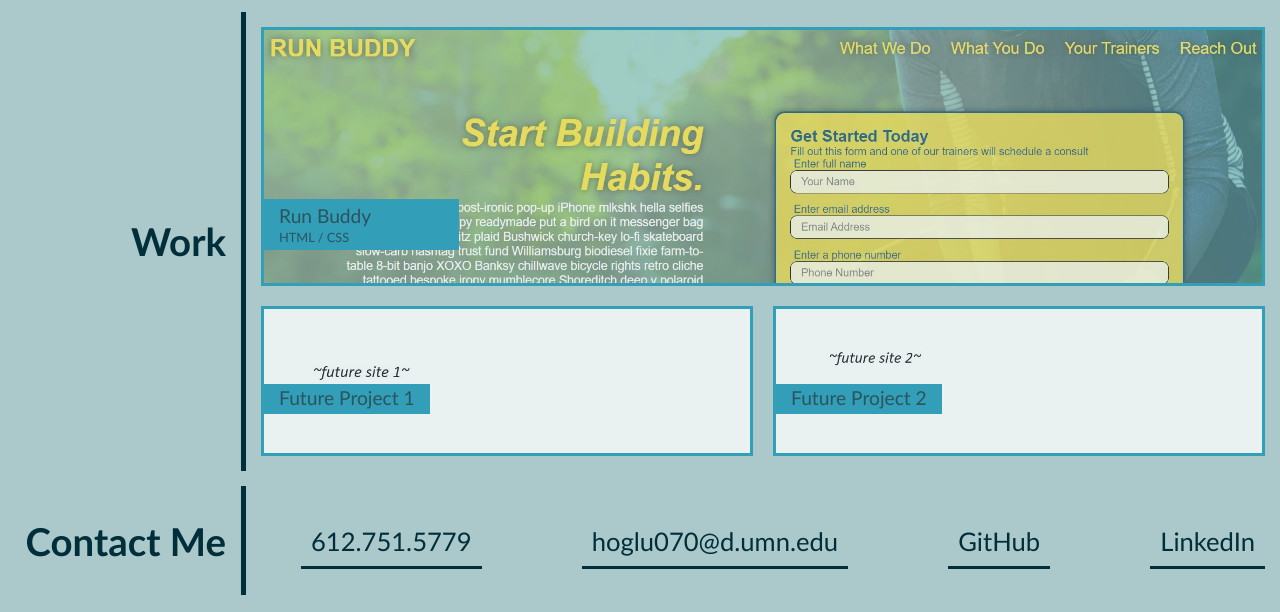
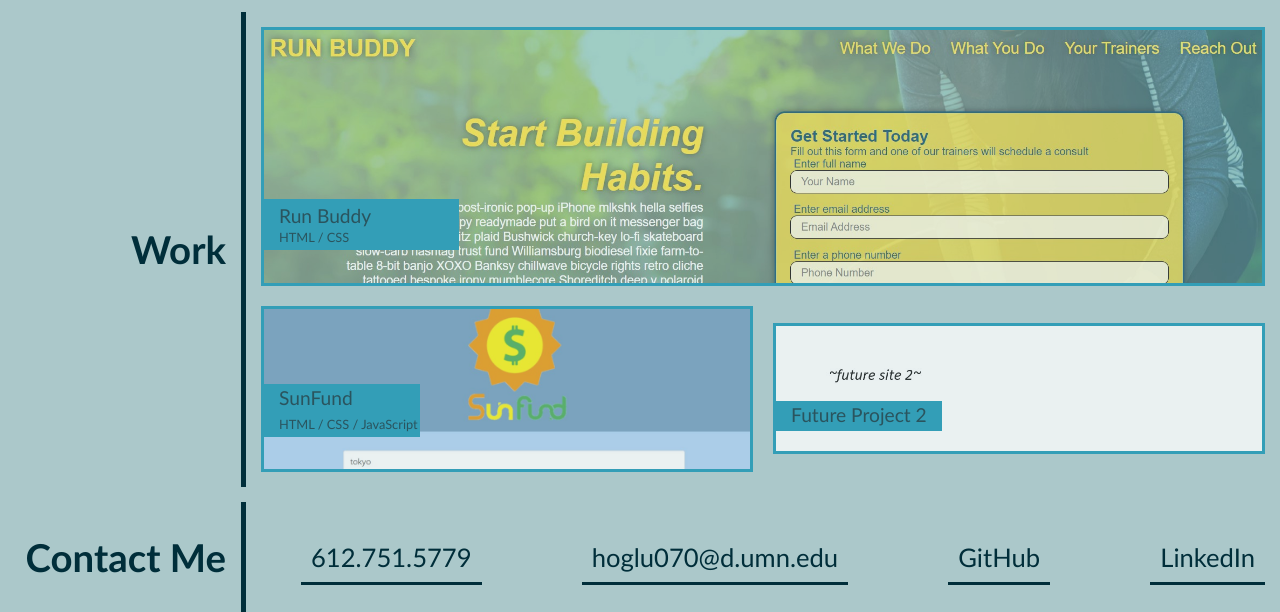
Before and after one commit to MegGedde/Portfolio, a plain HTML site: page index.html in a window 1280 px wide. Shown: the part 508-1120 px from the top of the page. Drawn offline with Linux system fonts and the light colour scheme.

Commit message:
added sunfund project

```diff
--- a/assets/style.css
+++ b/assets/style.css
@@ -187,12 +187,13 @@ header nav ul li a:hover {
     color: var(--secondary-color);
     flex:2 45%;
     margin-top: 20px;
+    text-decoration: none;
 }
 .bottom-one:hover, .bottom-two:hover {
     opacity:100%;
 }
 .bottom-one {
-    background-image: url(./future-1.jpg);
+    background-image: url(./sunbuddy.jpg);
     margin-right: 2%;
 }
 .bottom-two {
@@ -202,6 +203,7 @@ header nav ul li a:hover {
     font-size: 1.5vw;
     background-color: var(--primary-color);
     margin-top: 0;
+    margin-bottom: 0;
     padding: 2px 15px 5px 15px;
 }
 /*Contact Me/Footer*/
--- a/index.html
+++ b/index.html
@@ -58,14 +58,17 @@
         </div>
         <div class="work-box">
             <a class="link" href="https://meggedde.github.io/run-buddy/">
-            <div class="run-buddy">
-                <p class="top">Run Buddy</p>
-                <p id="small-print">HTML / CSS   </p>
-            </div>
+                <div class="run-buddy">
+                    <p class="top">Run Buddy</p>
+                    <p id="small-print">HTML / CSS   </p>
+                </div>
             </a>
-            <div class="bottom-one">
-            <p id="one">Future Project 1</p>
-            </div>
+            <a class="bottom-one" href="https://carljmcgee.github.io/Project1-travel-app/">
+                <div>
+                    <p id="one">SunFund</p>
+                    <p id="small-print">HTML / CSS / JavaScript   </p>
+                </div>
+            </a>
             <div class="bottom-two">
             <p id="two">Future Project 2</p>
             </div>
```
Also changed, not shown: assets/sunbuddy.jpg (added).
